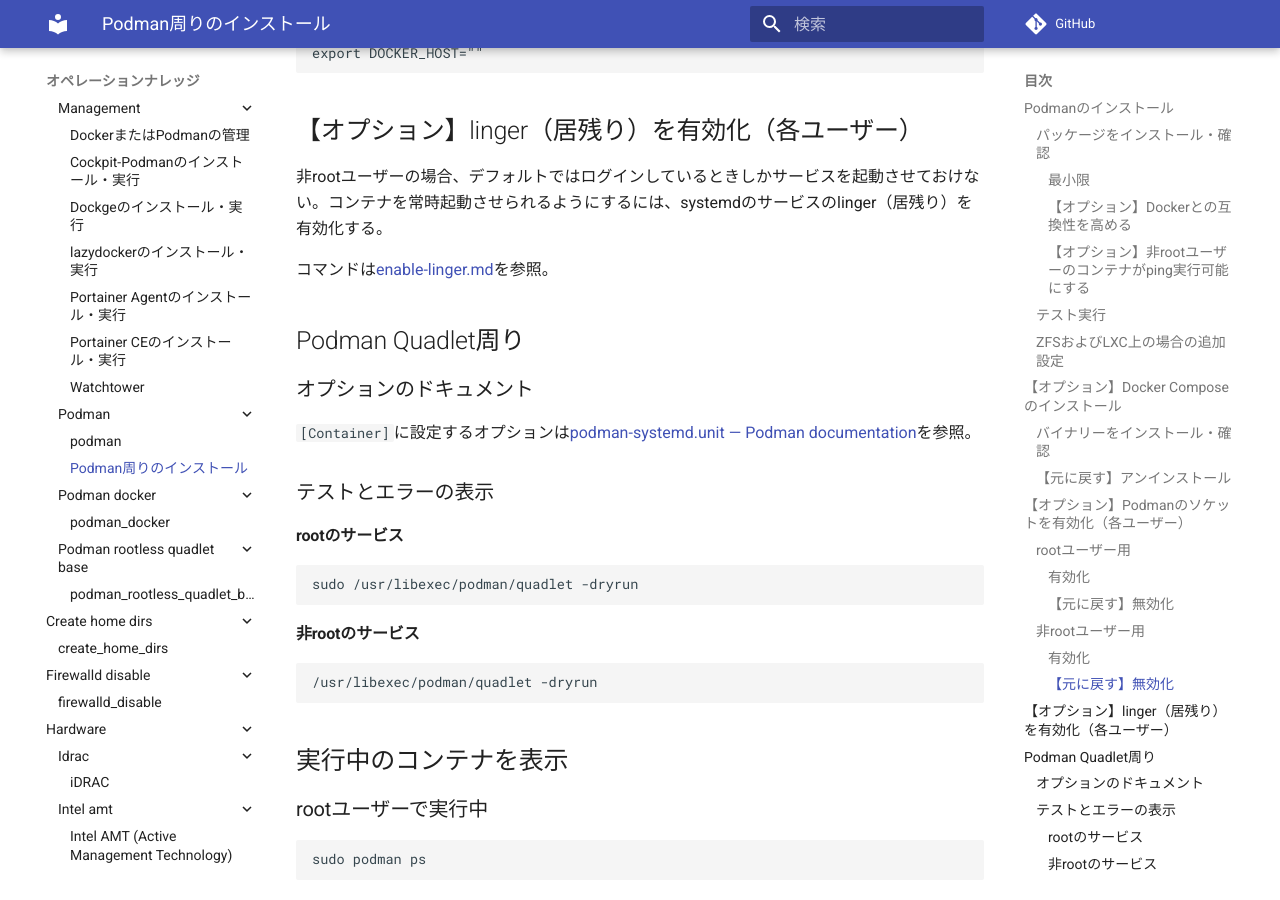
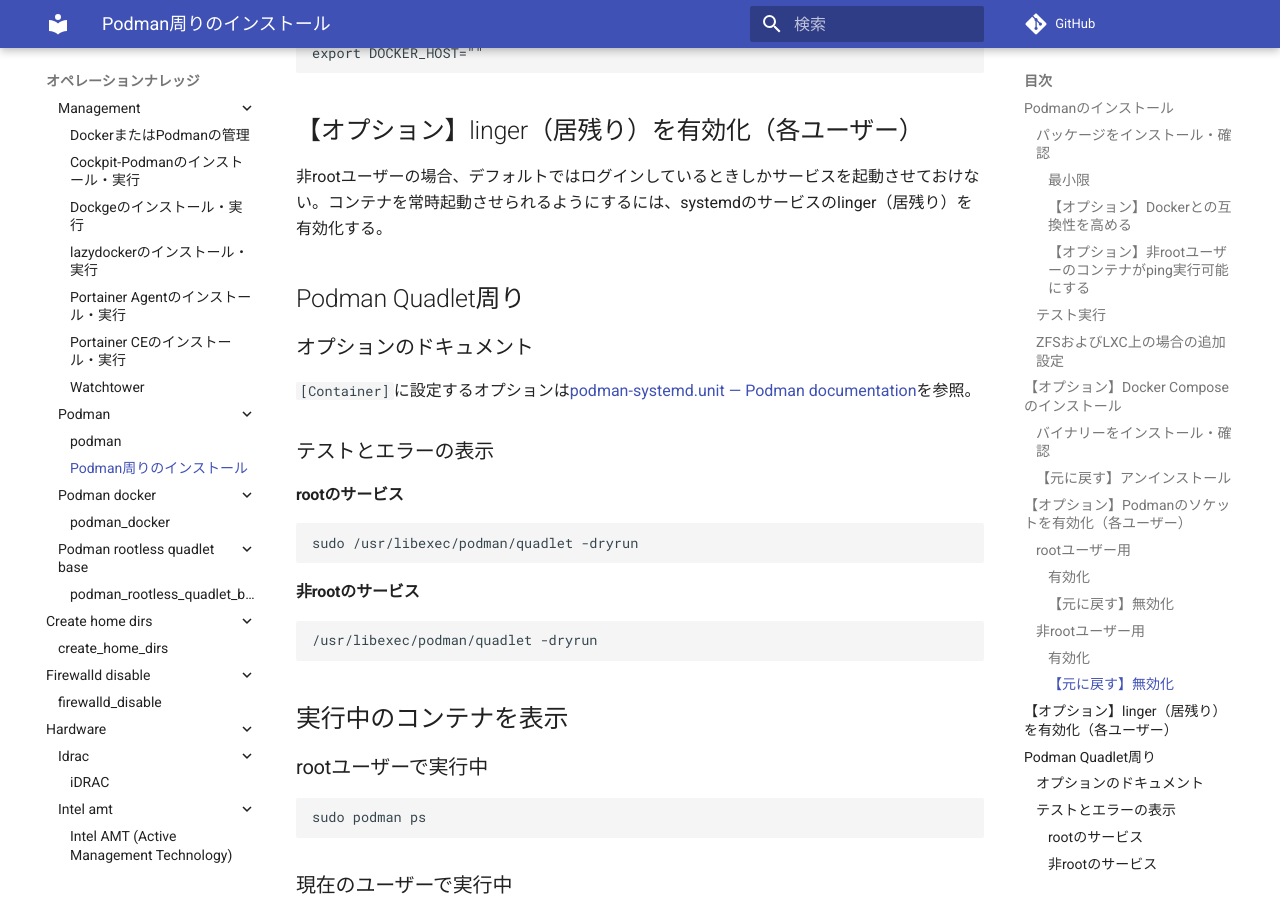
Before and after one commit to hydratlas/tips, an MkDocs documentation site: the page built from docs/infrastructure/container/podman/install-podman.md, in a window 1280 px wide and 900 px high, scrolled down 3075 px. Built offline with MkDocs 1.6.1 and Material for MkDocs 9.7.7, drawn with Linux system fonts in a browser that asks for light colours; comment, search, counter and statistics services are not loaded.

```diff
--- a/docs/infrastructure/container/podman/install-podman.md
+++ b/docs/infrastructure/container/podman/install-podman.md
@@ -130,8 +130,6 @@ export DOCKER_HOST=""
 ## 【オプション】linger（居残り）を有効化（各ユーザー）
 非rootユーザーの場合、デフォルトではログインしているときしかサービスを起動させておけない。コンテナを常時起動させられるようにするには、systemdのサービスのlinger（居残り）を有効化する。
 
-コマンドは[enable-linger.md](enable-linger.md)を参照。
-
 ## Podman Quadlet周り
 ### オプションのドキュメント
 `[Container]`に設定するオプションは[podman-systemd.unit — Podman documentation](https://docs.podman.io/en/latest/markdown/podman-systemd.unit.5.html)を参照。
```
Also changed, not shown: docs/README.md (renamed from docs/README_docs.md).
